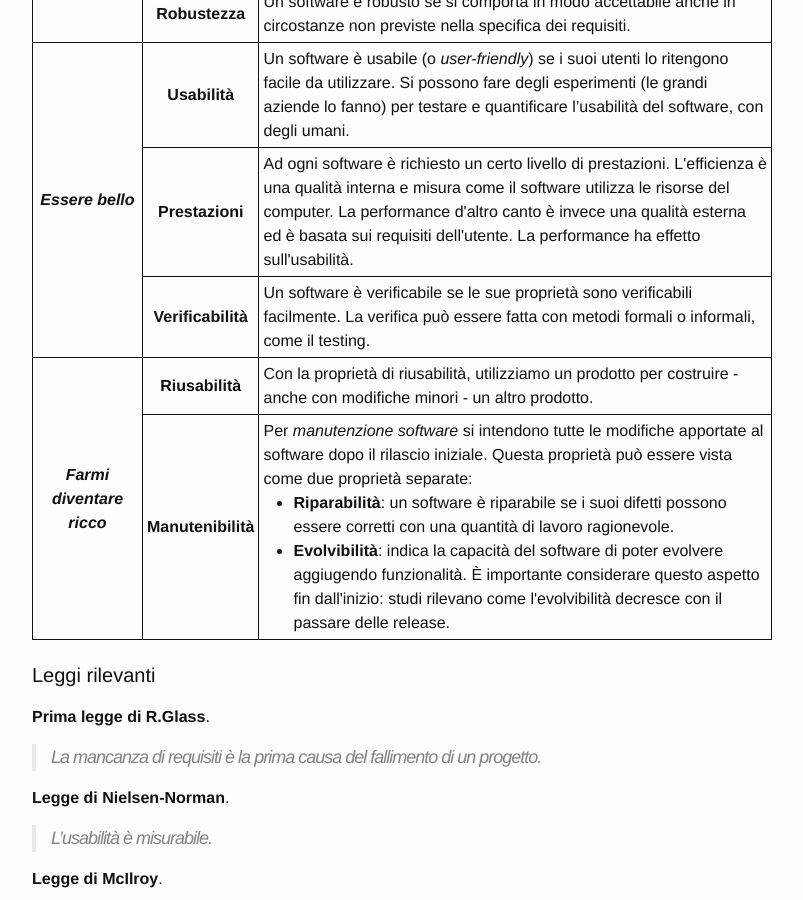
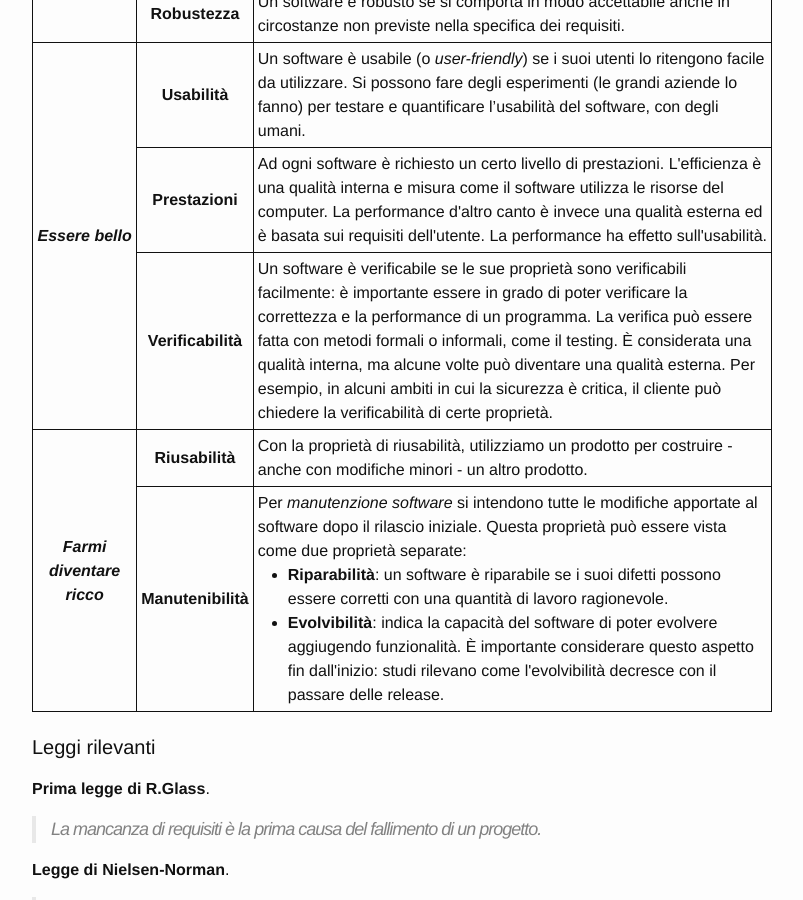
Before and after one commit to MarcoBuster/sweng, a Jekyll site: the page built from _posts/2022-10-03-introduzione.md, in a window 1280 px wide and 900 px high, scrolled down 3053 px. Shown: the whole window, without its empty margins (238-1041 px from the left). Built offline with Jekyll 4.4.1, drawn with Linux system fonts in a browser that asks for light colours; the table of contents is made by our own code.

Commit message:
Fix 'Verificabilità' according to Daniele's review

```diff
--- a/_posts/2022-10-03-introduzione.md
+++ b/_posts/2022-10-03-introduzione.md
@@ -117,7 +117,10 @@ Un software di qualità deve <b><i>funzionare</i></b>, <b><i>essere bello</i></b
     <tr>
         <th>Verificabilità</th>
         <td>
-            Un software è verificabile se le sue proprietà sono verificabili facilmente. La verifica può essere fatta con metodi formali o informali, come il testing.
+            Un software è verificabile se le sue proprietà sono verificabili facilmente: è importante essere in grado di poter verificare la correttezza e la performance di un programma.
+            La verifica può essere fatta con metodi formali o informali, come il testing.
+            È considerata una qualità interna, ma alcune volte può diventare una qualità esterna.
+            Per esempio, in alcuni ambiti in cui la sicurezza è critica, il cliente può chiedere la verificabilità di certe proprietà.
         </td>
     </tr>
     <tr>
```
